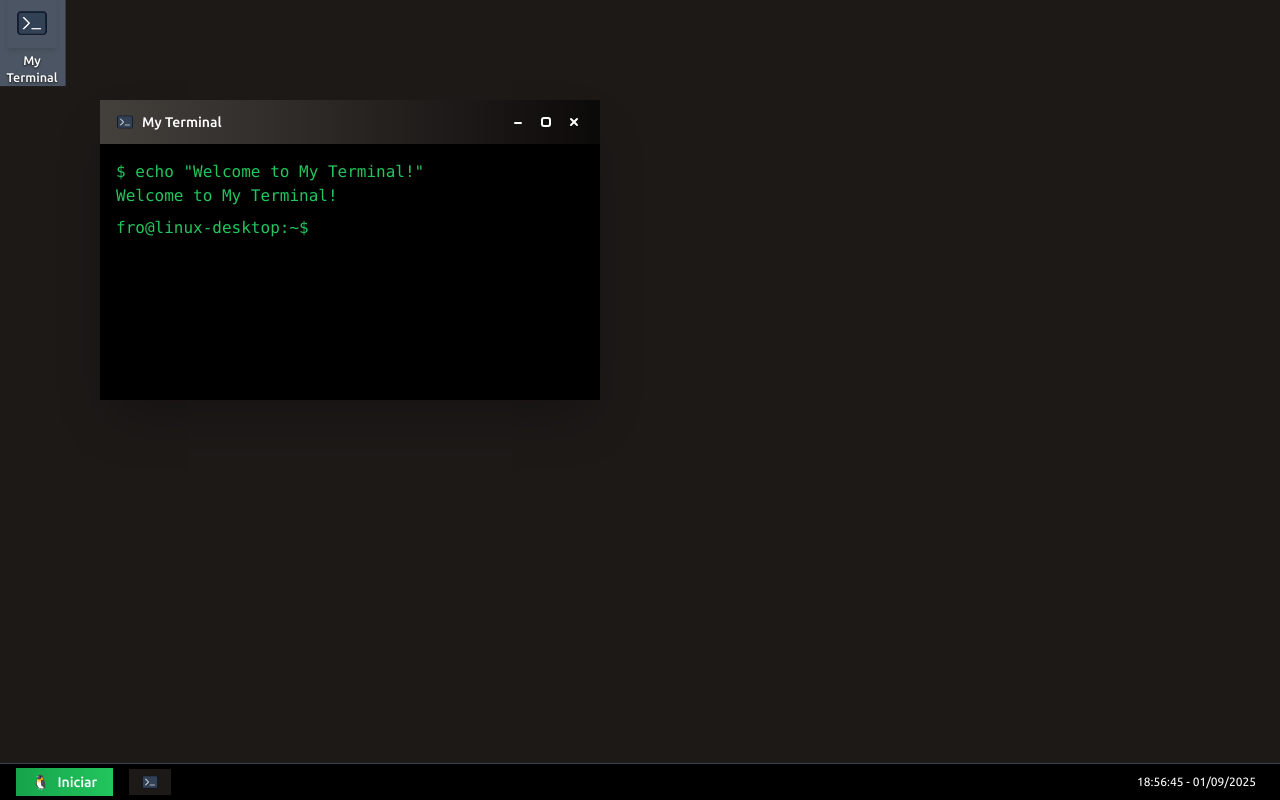
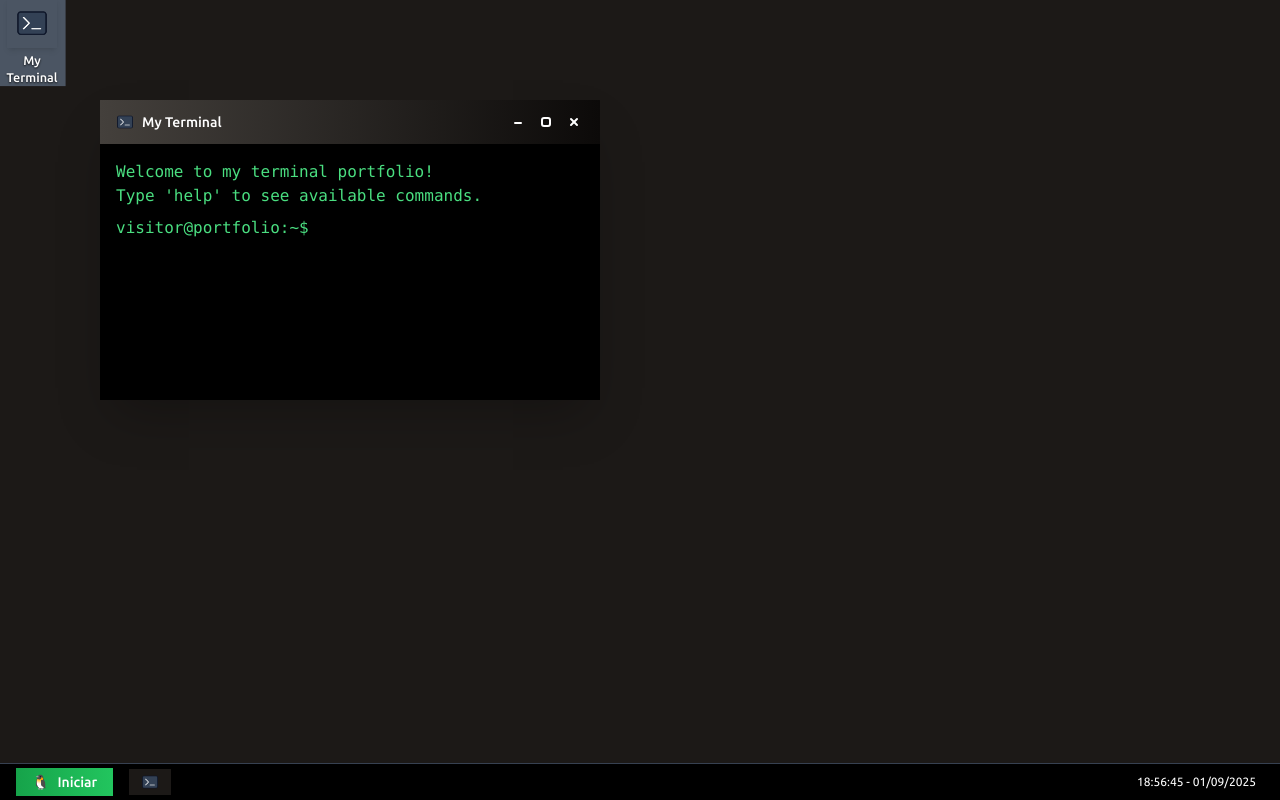
Before and after one commit to FRO102/Desktop-Portfolio, a Vue app: page / in a window 1280 px wide. Both pictures are taken after a click on the element "My Terminal". Built offline with nearby package versions, Linux system fonts and the light colour scheme.

Commit message:
My Terminal update

```diff
--- a/src/components/MyTerminal.vue
+++ b/src/components/MyTerminal.vue
@@ -1,8 +1,229 @@
+<template>
+  <!-- Container principal do terminal -->
+  <div
+    class="bg-black text-green-400 font-mono p-4 h-full w-full overflow-auto"
+    ref="terminalRef"
+  >
+    <!-- Mensagem de boas-vindas -->
+    <div>Welcome to my terminal portfolio!</div>
 
-<template>
-    <div class="p-4 text-green-500 bg-black h-full font-mono overflow-auto">
-        <div>$ echo "Welcome to My Terminal!"</div>
-        <div>Welcome to My Terminal!</div>
-        <div class="mt-2">fro@linux-desktop:~$</div>
+    <!-- Output do terminal -->
+    <div v-for="(line, idx) in output" :key="idx" class="mb-2">
+      <div v-if="line.type === 'text'" v-html="line.content"></div>
+      <div v-else-if="line.type === 'help'">
+        <div class="mb-4">
+          <div class="text-green-400">visitor@portfolio:~$ help</div>
+          <div class="ml-4">
+            <p class="text-cyan-400 mb-3 font-bold">📋 Available Commands:</p>
+            <div class="space-y-2">
+              <button
+                v-for="cmd in commands"
+                :key="cmd.label"
+                @click="runCommand(cmd.command)"
+                class="bg-gray-800 hover:bg-cyan-700 text-yellow-400 font-mono font-bold min-w-fit px-3 py-2 rounded transition-colors flex items-center space-x-4 mb-2"
+                type="button"
+              >
+                <span>{{ cmd.label }}</span>
+                <span class="text-gray-300 text-sm flex-1">{{ cmd.desc }}</span>
+              </button>
+            </div>
+          </div>
+        </div>
+      </div>
     </div>
+
+    <!-- Input -->
+    <div class="flex items-center">
+      <span class="text-green-400 mr-2">visitor@portfolio:~$</span>
+      <input
+        v-model="input"
+        @keydown="handleKeydown"
+        ref="inputRef"
+        class="bg-transparent outline-none text-green-400 flex-1"
+        autofocus
+      />
+    </div>
+  </div>
 </template>
+
+<script setup>
+import { ref, onMounted, nextTick } from "vue"
+
+const input = ref("")
+const output = ref([
+  { type: "text", content: "Type 'help' to see available commands." },
+])
+const inputRef = ref(null)
+const terminalRef = ref(null)
+const commandHistory = ref([])
+let historyIndex = -1
+let commandCount = 0
+let sessionStartTime = Date.now()
+
+// Lista de comandos suportados
+const commands = [
+  { label: "help", command: "help", desc: "Show available commands" },
+  { label: "about", command: "about", desc: "Show about information" },
+  { label: "skills", command: "skills", desc: "Show technical skills" },
+  { label: "projects", command: "projects", desc: "Show portfolio projects" },
+  { label: "experience", command: "experience", desc: "Show professional experience" },
+  { label: "education", command: "education", desc: "Show academic background" },
+  { label: "contact", command: "contact", desc: "Show contact information" },
+  { label: "cv", command: "cv", desc: "Download CV" },
+  { label: "uptime", command: "uptime", desc: "Show session uptime" },
+  { label: "clear", command: "clear", desc: "Clear the screen" },
+]
+
+
+
+// Executa comandos
+function runCommand(command) {
+  if (!command) return
+  commandCount++
+  output.value.push({ type: "text", content: `visitor@portfolio:~$ ${command}` })
+
+  switch (command) {
+    case "help":
+      output.value.push({ type: "help" })
+      break
+    case "about":
+      output.value.push({
+        type: "text",
+        content: "<p>👋 Hi, I'm <b>John Doe</b>, a passionate Web Developer!</p>",
+      })
+      break
+    case "skills":
+      output.value.push({
+        type: "text",
+        content: `
+          <p>💻 <b>Skills:</b></p>
+          <ul class="list-disc ml-6">
+            <li>Vue.js, React, TailwindCSS</li>
+            <li>Node.js, Express</li>
+            <li>MongoDB, PostgreSQL</li>
+            <li>Linux, Docker</li>
+          </ul>
+        `,
+      })
+      break
+    case "projects":
+      output.value.push({
+        type: "text",
+        content: `
+          <p>📂 <b>Projects:</b></p>
+          <ul class="list-disc ml-6">
+            <li><a href="#" class="text-cyan-400 underline">Portfolio Website</a></li>
+            <li><a href="#" class="text-cyan-400 underline">E-commerce App</a></li>
+          </ul>
+        `,
+      })
+      break
+    case "experience":
+      output.value.push({
+        type: "text",
+        content: `
+          <p>💼 <b>Experience:</b></p>
+          <p>Frontend Developer @ TechCorp (2021 - Present)</p>
+        `,
+      })
+      break
+    case "education":
+      output.value.push({
+        type: "text",
+        content: `
+          <p><b>Education:</b></p>
+          <p>BSc Computer Science - University X</p>
+        `,
+      })
+      break
+    case "contact":
+      output.value.push({
+        type: "text",
+        content: `
+          <p><b>Contact:</b></p>
+          <p>Email: <a href="mailto:john@example.com" class="text-cyan-400 underline">john@example.com</a></p>
+        `,
+      })
+      break
+    case "cv":
+      output.value.push({
+        type: "text",
+        content: `<p>📄 <a href="/cv.pdf" download class="text-cyan-400 underline">Download CV</a></p>`,
+      })
+      break
+    case "clear":
+      output.value.splice(0)
+      break
+    default:
+      output.value.push({
+        type: "text",
+        content: `<span class="text-red-400">❌ Command not found: ${command}</span>`,
+      })
+  }
+
+  nextTick(() => {
+    if (terminalRef.value) {
+      terminalRef.value.scrollTop = terminalRef.value.scrollHeight
+    }
+  })
+}
+
+// Teclas
+function handleKeydown(e) {
+  if (e.key === "Enter") {
+    runCommand(input.value.trim())
+    if (
+      input.value.trim() &&
+      commandHistory.value[commandHistory.value.length - 1] !== input.value.trim()
+    ) {
+      commandHistory.value.push(input.value.trim())
+    }
+    historyIndex = -1
+    input.value = ""
+  } else if (e.key === "ArrowUp") {
+    e.preventDefault()
+    if (commandHistory.value.length > 0 && historyIndex < commandHistory.value.length - 1) {
+      historyIndex++
+      input.value = commandHistory.value[commandHistory.value.length - 1 - historyIndex]
+    }
+  } else if (e.key === "ArrowDown") {
+    e.preventDefault()
+    if (historyIndex > 0) {
+      historyIndex--
+      input.value = commandHistory.value[commandHistory.value.length - 1 - historyIndex]
+    } else if (historyIndex === 0) {
+      historyIndex = -1
+      input.value = ""
+    }
+  } else if (e.key === "Tab") {
+    e.preventDefault()
+    const inputVal = input.value.toLowerCase()
+    const matches = commands.map(c => c.command).filter(cmd => cmd.startsWith(inputVal))
+    if (matches.length === 1) {
+      input.value = matches[0]
+    } else if (matches.length > 1) {
+      const completion = getCommonPrefix(matches)
+      if (completion.length > inputVal.length) {
+        input.value = completion
+      }
+    }
+  }
+}
+
+// Autocomplete prefixo
+function getCommonPrefix(strings) {
+  if (strings.length === 0) return ""
+  let prefix = strings[0]
+  for (let i = 1; i < strings.length; i++) {
+    while (strings[i].indexOf(prefix) !== 0) {
+      prefix = prefix.substring(0, prefix.length - 1)
+      if (prefix === "") return ""
+    }
+  }
+  return prefix
+}
+
+onMounted(() => {
+  inputRef.value.focus()
+})
+</script>
```
